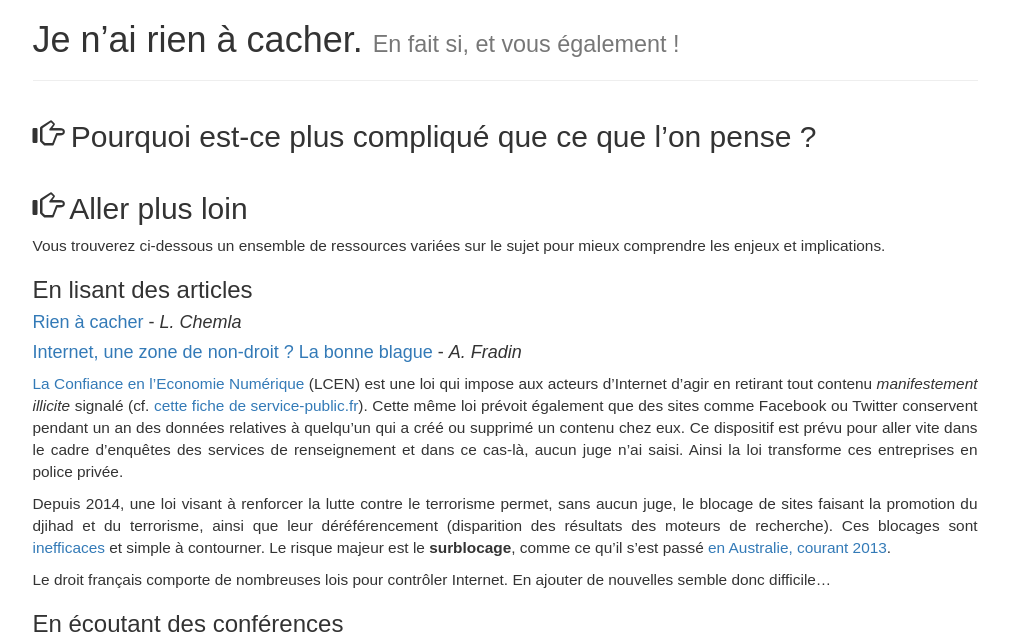
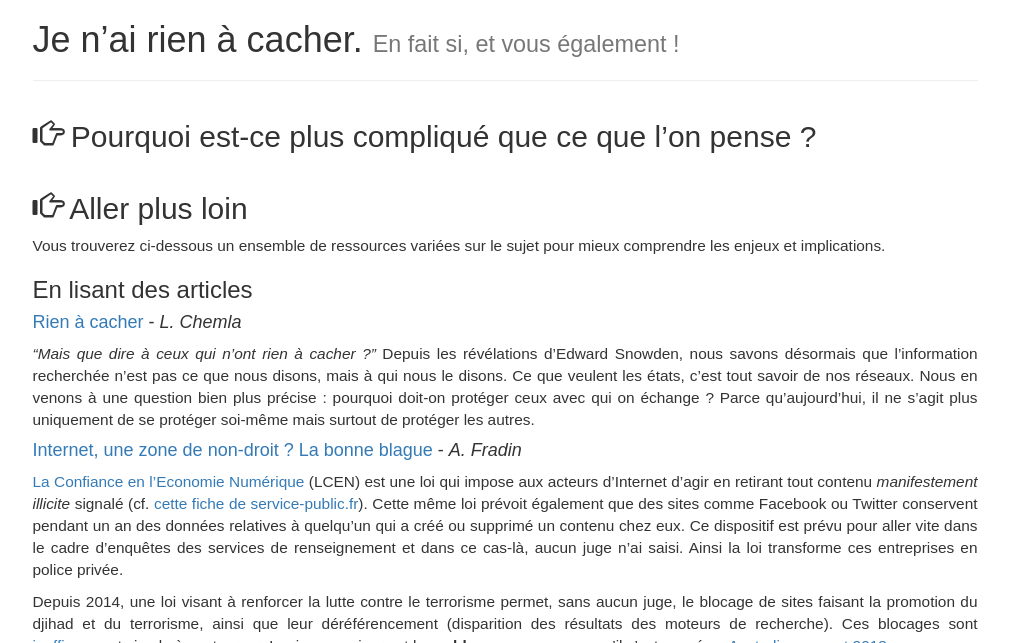
Before and after one commit to willdurand/jenairienacacher.fr, a Jekyll site: the page built from index.md, in a window 1280 px wide, cut to the strip 0-643 px from the top of the page. Shown: the whole strip, without its empty margins (135-1144 px from the left). Built offline with Jekyll 4.4.1, drawn with Linux system fonts in a browser that asks for light colours; some web fonts are replaced.

Commit message:
add 'Rien à cacher - Laurent Chemla'

```diff
--- a/_data/articles.yml
+++ b/_data/articles.yml
@@ -1,6 +1,13 @@
 -
     title: "Rien à cacher"
-    abstract: ""
+    abstract:
+        "_\"Mais que dire à ceux qui n’ont rien à cacher ?\"_ Depuis les révélations d'Edward
+        Snowden, nous savons désormais que l’information recherchée n’est pas
+        ce que nous disons, mais à qui nous le disons. Ce que veulent les états, c’est tout savoir
+        de nos réseaux. Nous en venons à une question bien plus précise : pourquoi doit-on protéger
+        ceux avec qui on échange ? Parce qu'aujourd'hui, il ne s'agit plus uniquement de se protéger
+        soi-même mais surtout de protéger les autres.
+        "
     authors:
         - L. Chemla
     url: http://blogs.mediapart.fr/blog/laurent-chemla/060115/rien-cacher
@@ -32,7 +39,6 @@
         Le droit français comporte de nombreuses lois pour contrôler Internet. En ajouter
         de nouvelles semble donc difficile...
         "
-
     authors:
         - A. Fradin
     url: http://rue89.nouvelobs.com/2015/01/15/internet-zone-non-droit-bonne-blague-257092
```
